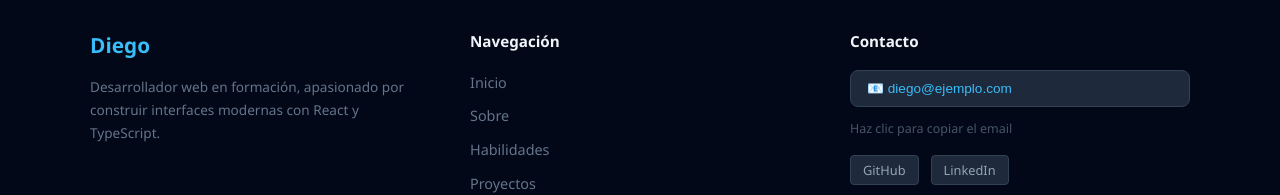
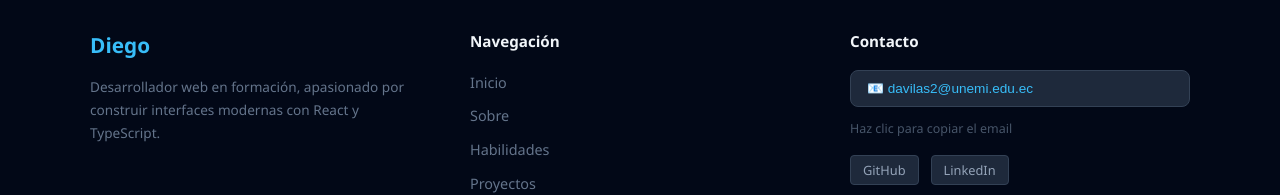
Before and after one commit to soydiego-web/proyectoreact, a React (Vite) app: page / in a window 1280 px wide. Shown: the part 2607-2802 px from the top of the page. Built offline with nearby package versions, Linux system fonts and the light colour scheme.

Commit message:
cambio de readme y  adicion de informacion de paginas oficiales

```diff
--- a/src/components/Footer.tsx
+++ b/src/components/Footer.tsx
@@ -2,7 +2,7 @@ import { useState } from "react";
 
 function Footer() {
   const [copiado, setCopiado] = useState(false);
-  const email = "diego@ejemplo.com";
+  const email = "davilas2@unemi.edu.ec";
 
   // Evento: copiar email al portapapeles con feedback visual
   const copiarEmail = () => {
@@ -61,8 +61,8 @@ function Footer() {
             {/* Links de redes sociales */}
             <div style={estilos.redes}>
               {[
-                { label: "GitHub", url: "https://github.com" },
-                { label: "LinkedIn", url: "https://linkedin.com" },
+                { label: "GitHub", url: "https://github.com/soydiego-web" },
+                { label: "LinkedIn", url: "https://www.linkedin.com/in/diego-avila-289b1239a/" },
               ].map((red) => (
                 <a
                   key={red.label}
```
Also changed, not shown: 1 other file (tests, documents, lock files or other folders).
